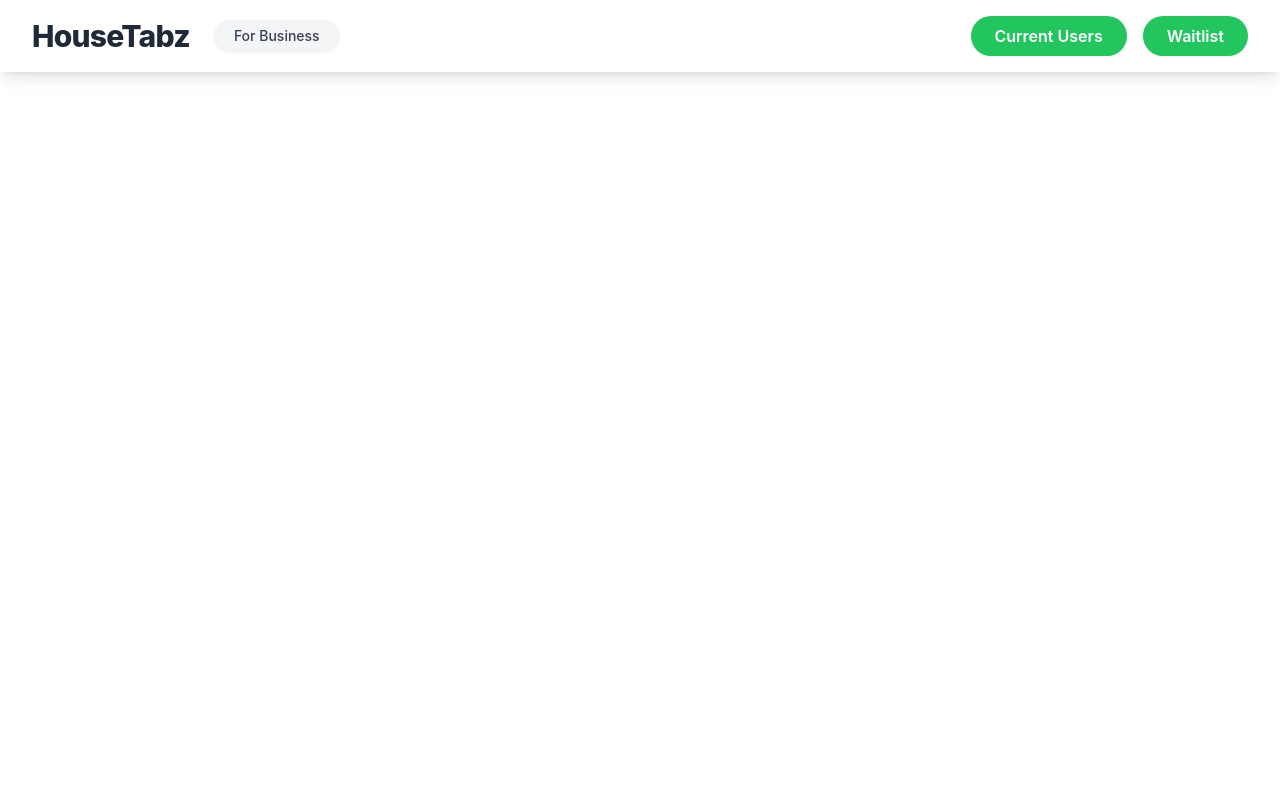
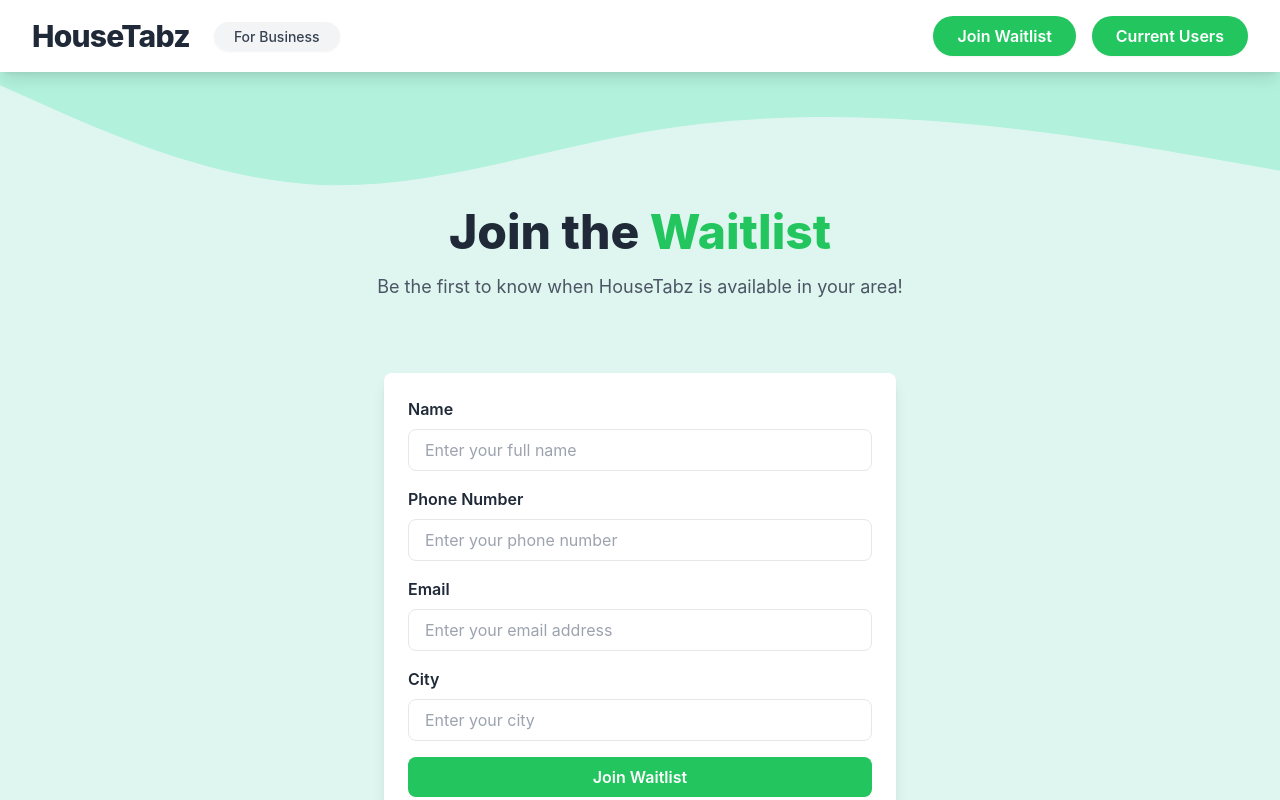
Before and after one commit to WaltBox/house-tabz-website, a React (Create React App) app: page /waitlist in a window 1280 px wide. Shown: the top 800 px of the page. Built offline with nearby package versions, Linux system fonts and the light colour scheme; the HTML template or start-up script is replaced by a standard one.

Commit message:
style fix

```diff
--- a/src/App.js
+++ b/src/App.js
@@ -8,6 +8,7 @@
 import Footer from './components/Footer';
 import Navbar from './components/navigation/Navbar';
 import BusinessPage from './components/BusinessPage'; // Import the BusinessPage component
+import WaitlistPage from './components/WaitlistPage'; // Import the WaitlistPage component
 
 function App() {
   return (
@@ -15,7 +16,10 @@
       <div className="App">
         <Navbar /> {/* Render the Navbar */}
         <Routes>
-          <Route path="/" element={
+          {/* Main Landing Page */}
+          <Route
+            path="/"
+            element={
               <>
                 <LandingPage />
                 <ProblemSection />
@@ -23,8 +27,14 @@
                 <LaunchingSection />
                 <Footer />
               </>
-          } />
+            }
+          />
+
+          {/* Business Page */}
           <Route path="/business" element={<BusinessPage />} />
+
+          {/* Waitlist Page */}
+          <Route path="/waitlist" element={<WaitlistPage />} />
         </Routes>
       </div>
     </Router>
--- a/src/components/BusinessBenefits.jsx
+++ b/src/components/BusinessBenefits.jsx
@@ -24,16 +24,16 @@
   ];
 
   return (
-    <section className="business-benefits relative min-h-screen w-screen bg-[#dff6f0] overflow-hidden pt-20">
+    <section className="business-benefits relative min-h-screen w-screen bg-[#dff6f0] overflow-hidden pt-40 sm:pt-32">
       {/* Animated Dashed Circle */}
       <motion.div
-        className="relative flex justify-center items-center mb-12"
+        className="relative flex justify-center items-center mb-16 sm:mb-12"
         initial={{ opacity: 0, y: -50 }}
         animate={{ opacity: 1, y: 0 }}
         transition={{ duration: 0.8, ease: 'easeOut' }}
       >
         <div className="circle-dashed relative flex justify-center items-center">
-          <h2 className="text-4xl md:text-5xl font-extrabold text-gray-800 text-center">
+          <h2 className="text-3xl sm:text-4xl md:text-5xl font-extrabold text-gray-800 text-center">
             Partnering with{" "}
             <span className="text-green-500 shiny-text">HouseTabz</span>
           </h2>
@@ -42,7 +42,7 @@
       </motion.div>
 
       {/* Benefits Section */}
-      <div className="grid grid-cols-1 sm:grid-cols-2 lg:grid-cols-3 gap-8 max-w-7xl mx-auto px-4 md:px-16">
+      <div className="grid grid-cols-1 sm:grid-cols-2 lg:grid-cols-3 gap-8 max-w-7xl mx-auto px-4 sm:px-6 md:px-16">
         {benefits.map((benefit, index) => (
           <motion.div
             key={index}
@@ -52,9 +52,9 @@
             viewport={{ once: true }}
             transition={{ duration: 0.6, delay: index * 0.2 }}
           >
-            <div className="text-4xl mb-4">{benefit.icon}</div>
-            <h3 className="text-xl font-bold text-gray-800">{benefit.title}</h3>
-            <p className="text-gray-600 mt-2">{benefit.description}</p>
+            <div className="text-3xl sm:text-4xl mb-4">{benefit.icon}</div>
+            <h3 className="text-lg sm:text-xl font-bold text-gray-800">{benefit.title}</h3>
+            <p className="text-sm sm:text-base text-gray-600 mt-2">{benefit.description}</p>
           </motion.div>
         ))}
       </div>
@@ -78,9 +78,23 @@
       {/* Styles for Dashed Circle */}
       <style jsx>{`
         .circle-dashed {
-          width: 30rem; /* Increased size of circle */
-          height: 30rem; /* Increased size of circle */
+          width: 20rem;
+          height: 20rem;
           position: relative;
+        }
+
+        @media (min-width: 640px) {
+          .circle-dashed {
+            width: 25rem;
+            height: 25rem;
+          }
+        }
+
+        @media (min-width: 768px) {
+          .circle-dashed {
+            width: 30rem; /* Larger for tablets and desktops */
+            height: 30rem;
+          }
         }
 
         .dashes-container {
@@ -98,7 +112,7 @@
           position: absolute;
           width: 100%;
           height: 100%;
-          border: 6px dashed #d1d5db; /* Grey dashed border */
+          border: 4px dashed #d1d5db; /* Grey dashed border */
           border-radius: 50%;
         }
 
@@ -109,7 +123,7 @@
           width: 100%;
           height: 100%;
           border-radius: 50%;
-          border: 6px dashed transparent;
+          border: 4px dashed transparent;
           animation: dash-animation 3s infinite linear;
         }
 
--- a/src/components/IndustriesOfBenefit.jsx
+++ b/src/components/IndustriesOfBenefit.jsx
@@ -1,5 +1,4 @@
 import React from 'react';
-import { motion } from 'framer-motion';
 
 const IndustriesOfBenefit = () => {
   const industries = [
@@ -19,7 +18,7 @@
 
   return (
     <section className="industries-of-benefit bg-[#dff6f0] pt-16 pb-6 px-8 relative overflow-hidden">
-      {/* Mint Wave - Adjusted position */}
+      {/* Mint Wave */}
       <div className="absolute -top-1 left-0 w-full">
         <svg
           xmlns="http://www.w3.org/2000/svg"
@@ -35,44 +34,39 @@
         </svg>
       </div>
 
-      {/* Header - Adjusted margin */}
-      <motion.div
-        className="text-center mb-8 relative z-10"
-        initial={{ opacity: 0, y: -20 }}
-        animate={{ opacity: 1, y: 0 }}
-        transition={{ duration: 0.8, ease: 'easeOut' }}
-      >
+      {/* Header */}
+      <div className="text-center mb-8 relative z-10">
         <h2 className="text-4xl md:text-5xl font-extrabold text-gray-800">
           Industries of <span className="text-green-500">Benefit</span>
         </h2>
         <p className="text-lg text-gray-600 mt-3 leading-relaxed">
-          Unlock new potential with HouseTabz by supporting shared households across multiple industries.
+          Unlock new potential with HouseTabz by supporting shared households.
         </p>
-      </motion.div>
+      </div>
 
       {/* Moving Banner */}
       <div className="marquee-container mt-4 relative z-10">
-        <div className="marquee-content flex gap-6">
-          {industries.map((industry, index) => (
-            <motion.div
-              key={index}
-              className="text-lg md:text-xl font-semibold bg-white py-3 px-6 rounded-full shadow-lg hover:scale-105 transition-transform duration-300 w-40 flex justify-center items-center"
-              initial={{ opacity: 0, y: 20 }}
-              whileInView={{ opacity: 1, y: 0 }}
-              viewport={{ once: true }}
-              transition={{ duration: 0.6, delay: index * 0.1 }}
-            >
-              {industry}
-            </motion.div>
-          ))}
-          {industries.map((industry, index) => (
-            <div
-              key={`repeat-${index}`}
-              className="text-lg md:text-xl font-semibold bg-white py-3 px-6 rounded-full shadow-lg hover:scale-105 transition-transform duration-300 w-40 flex justify-center items-center"
-            >
-              {industry}
-            </div>
-          ))}
+        <div className="marquee-track">
+          <div className="marquee-content">
+            {[...industries, ...industries].map((industry, index) => (
+              <div
+                key={index}
+                className="text-lg md:text-xl font-semibold bg-white py-3 px-6 rounded-full shadow-lg hover:scale-105 transition-transform duration-300 whitespace-nowrap mx-3"
+              >
+                {industry}
+              </div>
+            ))}
+          </div>
+          <div className="marquee-content" aria-hidden="true">
+            {[...industries, ...industries].map((industry, index) => (
+              <div
+                key={`duplicate-${index}`}
+                className="text-lg md:text-xl font-semibold bg-white py-3 px-6 rounded-full shadow-lg hover:scale-105 transition-transform duration-300 whitespace-nowrap mx-3"
+              >
+                {industry}
+              </div>
+            ))}
+          </div>
         </div>
       </div>
 
@@ -81,20 +75,40 @@
         .marquee-container {
           overflow: hidden;
           position: relative;
-          padding: 1rem 0;
+          width: 100%;
+        }
+
+        .marquee-track {
+          display: flex;
+          width: fit-content;
         }
 
         .marquee-content {
           display: flex;
-          animation: scroll 12s linear infinite;
+          animation: scroll 40s linear infinite; /* Slowed down from 30s to 40s */
+          padding-right: 1rem;
         }
 
         @keyframes scroll {
-          0% {
-            transform: translateX(0%);
+          from {
+            transform: translateX(0);
           }
-          100% {
-            transform: translateX(-50%);
+          to {
+            transform: translateX(-100%);
+          }
+        }
+
+        /* Responsive Adjustments */
+        @media (max-width: 768px) {
+          .marquee-content {
+            animation-duration: 30s; /* Slowed down from 15s to 20s */
+          }
+        }
+
+        /* Pause animation when user prefers reduced motion */
+        @media (prefers-reduced-motion: reduce) {
+          .marquee-content {
+            animation-play-state: paused;
           }
         }
       `}</style>
--- a/src/components/ProblemSection.jsx
+++ b/src/components/ProblemSection.jsx
@@ -8,7 +8,7 @@
   return (
     <section className="problem-section bg-white py-12 px-8 relative overflow-hidden">
       {/* Inverted Wave */}
-      <div className="absolute -top-[5vh] w-full h-[10vh]">
+      <div className="absolute -top-[10vh] w-full h-[20vh] overflow-hidden">
         <svg
           xmlns="http://www.w3.org/2000/svg"
           viewBox="0 0 1440 320"
@@ -16,8 +16,8 @@
           preserveAspectRatio="none"
         >
           <path
-            fill="#34d399" /* Same green as the wave in the landing page */
-            d="M0,64L60,96C120,128,240,192,360,213.3C480,235,600,213,720,186.7C840,160,960,128,1080,149.3C1200,171,1320,245,1380,277.3L1440,320L1440,0L1380,0C1320,0,1200,0,1080,0C960,0,840,0,720,0C600,0,480,0,360,0C240,0,120,0,60,0L0,0Z"
+            fill="#dff6f0"
+            d="M0,128L80,192C160,256,320,320,480,288C640,256,800,160,960,128C1120,96,1280,160,1360,192L1440,224L1440,0L1360,0C1280,0,1120,0,960,0C800,0,640,0,480,0C320,0,160,0,80,0L0,0Z"
           ></path>
         </svg>
       </div>
@@ -63,6 +63,21 @@
           </div>
         </motion.div>
       </div>
+
+      {/* Inline Styles */}
+      <style jsx>{`
+        .problem-section {
+          overflow-x: hidden; /* Prevent horizontal scrolling */
+        }
+
+        .grid {
+          width: 100%; /* Ensure grid doesn't exceed container width */
+        }
+
+        .grid div {
+          width: 100%; /* Ensure no individual image causes overflow */
+        }
+      `}</style>
     </section>
   );
 };
--- /dev/null
+++ b/src/components/WaitlistPage.jsx
@@ -0,0 +1,101 @@
+import React from 'react';
+import { motion } from 'framer-motion';
+import Footer from './Footer'; // Import Footer component
+
+const WaitlistPage = () => {
+  return (
+    <div className="waitlist-page min-h-screen w-screen bg-[#dff6f0] flex flex-col justify-between pt-20">
+      {/* Mint Wave */}
+      <div className="absolute top-0 left-0 w-full">
+        <svg
+          xmlns="http://www.w3.org/2000/svg"
+          viewBox="0 0 1440 320"
+          className="w-full"
+          preserveAspectRatio="none"
+        >
+          <path
+            fill="#b2f1dc"
+            fillOpacity="1"
+            d="M0,96L60,122.7C120,149,240,203,360,208C480,213,600,171,720,149.3C840,128,960,128,1080,138.7C1200,149,1320,171,1380,181.3L1440,192L1440,0L1380,0C1320,0,1200,0,1080,0C960,0,840,0,720,0C600,0,480,0,360,0C240,0,120,0,60,0L0,0Z"
+          ></path>
+        </svg>
+      </div>
+
+      {/* Content */}
+      <div className="flex-grow flex flex-col items-center justify-center px-6 pt-32 pb-20 relative z-10">
+        <motion.div
+          className="text-center mb-8"
+          initial={{ opacity: 0, y: -50 }}
+          animate={{ opacity: 1, y: 0 }}
+          transition={{ duration: 0.8, ease: 'easeOut' }}
+        >
+          <h2 className="text-4xl md:text-5xl font-extrabold text-gray-800">
+            Join the <span className="text-green-500">Waitlist</span>
+          </h2>
+          <p className="text-lg text-gray-600 mt-4 leading-relaxed">
+            Be the first to know when HouseTabz is available in your area!
+          </p>
+        </motion.div>
+
+        {/* Form */}
+        <form className="bg-white shadow-lg rounded-lg w-full max-w-lg p-6 mt-10">
+          <div className="mb-4">
+            <label className="block text-gray-800 font-semibold mb-2" htmlFor="name">
+              Name
+            </label>
+            <input
+              type="text"
+              id="name"
+              className="w-full px-4 py-2 border rounded-lg focus:ring-2 focus:ring-green-500 focus:outline-none"
+              placeholder="Enter your full name"
+            />
+          </div>
+          <div className="mb-4">
+            <label className="block text-gray-800 font-semibold mb-2" htmlFor="phone">
+              Phone Number
+            </label>
+            <input
+              type="tel"
+              id="phone"
+              className="w-full px-4 py-2 border rounded-lg focus:ring-2 focus:ring-green-500 focus:outline-none"
+              placeholder="Enter your phone number"
+            />
+          </div>
+          <div className="mb-4">
+            <label className="block text-gray-800 font-semibold mb-2" htmlFor="email">
+              Email
+            </label>
+            <input
+              type="email"
+              id="email"
+              className="w-full px-4 py-2 border rounded-lg focus:ring-2 focus:ring-green-500 focus:outline-none"
+              placeholder="Enter your email address"
+            />
+          </div>
+          <div className="mb-4">
+            <label className="block text-gray-800 font-semibold mb-2" htmlFor="city">
+              City
+            </label>
+            <input
+              type="text"
+              id="city"
+              className="w-full px-4 py-2 border rounded-lg focus:ring-2 focus:ring-green-500 focus:outline-none"
+              placeholder="Enter your city"
+            />
+          </div>
+          <button
+            type="submit"
+            className="w-full bg-green-500 text-white py-2 px-4 rounded-lg font-semibold hover:bg-green-600 transition duration-300"
+          >
+            Join Waitlist
+          </button>
+        </form>
+      </div>
+
+      {/* Footer */}
+      <Footer />
+    </div>
+  );
+};
+
+export default WaitlistPage;
--- a/src/components/navigation/Navbar.jsx
+++ b/src/components/navigation/Navbar.jsx
@@ -1,17 +1,48 @@
-import React from 'react';
+import React, { useState, useEffect } from 'react';
 import { Link } from 'react-router-dom';
 
 const Navbar = () => {
+  const [menuOpen, setMenuOpen] = useState(false);
+
+  const toggleMenu = () => {
+    setMenuOpen(!menuOpen);
+  };
+
+  const closeMenu = () => {
+    setMenuOpen(false);
+  };
+
+  // Close menu when clicking outside
+  useEffect(() => {
+    const handleOutsideClick = (event) => {
+      if (!event.target.closest(".navbar")) {
+        closeMenu();
+      }
+    };
+
+    if (menuOpen) {
+      document.addEventListener("mousedown", handleOutsideClick);
+    } else {
+      document.removeEventListener("mousedown", handleOutsideClick);
+    }
+
+    return () => {
+      document.removeEventListener("mousedown", handleOutsideClick);
+    };
+  }, [menuOpen]);
+
   return (
     <nav className="navbar bg-white shadow-lg py-4 px-8 flex justify-between items-center fixed top-0 left-0 w-full z-50">
-      {/* Left: Brand Name with For Business Button */}
+      {/* Left: Brand Name */}
       <div className="flex items-center gap-6">
         <Link
           to="/"
-          className="text-3xl font-extrabold text-gray-800 tracking-tight hover:text-green-500 transition duration-300"
+          className="text-2xl md:text-3xl font-extrabold text-gray-800 tracking-tight hover:text-green-500 transition duration-300"
         >
           HouseTabz
         </Link>
+        {/* "For Business" visible only on desktop */}
+        <div className="hidden md:block">
           <Link
             to="/business"
             className="text-sm font-medium bg-gray-100 text-gray-700 py-1.5 px-5 rounded-full shadow-sm hover:bg-gray-200 hover:shadow-md transition duration-300"
@@ -19,22 +50,72 @@
             For Business
           </Link>
         </div>
+      </div>
 
-      {/* Right: Buttons */}
-      <div className="flex gap-4">
+      {/* Right: Desktop Buttons */}
+      <div className="hidden md:flex gap-4 items-center">
+        <Link
+          to="/waitlist"
+          className="bg-green-500 text-white py-2 px-6 rounded-full font-semibold shadow-sm hover:bg-green-600 hover:shadow-md transition duration-300"
+        >
+          Join Waitlist
+        </Link>
         <Link
           to="/"
           className="bg-green-500 text-white py-2 px-6 rounded-full font-semibold shadow-sm hover:bg-green-600 hover:shadow-md transition duration-300"
         >
           Current Users
         </Link>
+      </div>
+
+      {/* Right: Mobile Menu */}
+      <div className="md:hidden flex items-center">
         <Link
           to="/waitlist"
-          className="bg-green-500 text-white py-2 px-6 rounded-full font-semibold shadow-sm hover:bg-green-600 hover:shadow-md transition duration-300"
+          className="bg-green-500 text-white py-2 px-4 rounded-full font-semibold mr-4 hover:bg-green-600 hover:shadow-md transition duration-300"
         >
-          Waitlist
+          Join Waitlist
+        </Link>
+        <button
+          onClick={toggleMenu}
+          className="text-gray-700 focus:outline-none hover:text-green-500 transition duration-300"
+        >
+          <svg
+            xmlns="http://www.w3.org/2000/svg"
+            fill="none"
+            viewBox="0 0 24 24"
+            stroke="currentColor"
+            className="w-8 h-8"
+          >
+            <path
+              strokeLinecap="round"
+              strokeLinejoin="round"
+              strokeWidth="2"
+              d="M4 6h16M4 12h16m-7 6h7"
+            />
+          </svg>
+        </button>
+      </div>
+
+      {/* Mobile Dropdown Menu */}
+      {menuOpen && (
+        <div className="absolute top-16 right-4 bg-white shadow-lg rounded-lg py-4 px-6 flex flex-col gap-4 md:hidden">
+          <Link
+            to="/business"
+            onClick={closeMenu}
+            className="text-sm font-medium text-gray-700 hover:text-green-500 transition duration-300"
+          >
+            For Business
+          </Link>
+          <Link
+            to="/"
+            onClick={closeMenu}
+            className="bg-green-500 text-white py-2 px-4 rounded-full font-semibold shadow-sm hover:bg-green-600 hover:shadow-md transition duration-300"
+          >
+            Current Users
           </Link>
         </div>
+      )}
     </nav>
   );
 };
```
Also changed, not shown: src/components/LandingPage.jsx (+53 -28 lines). Lines whose indentation alone changed are shown as unchanged.
